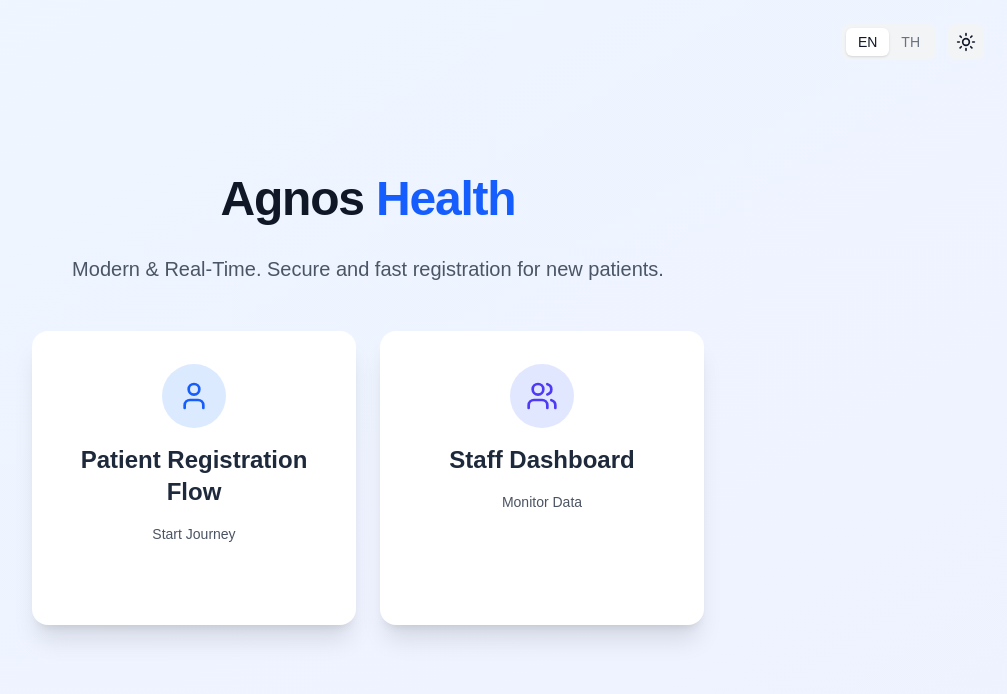
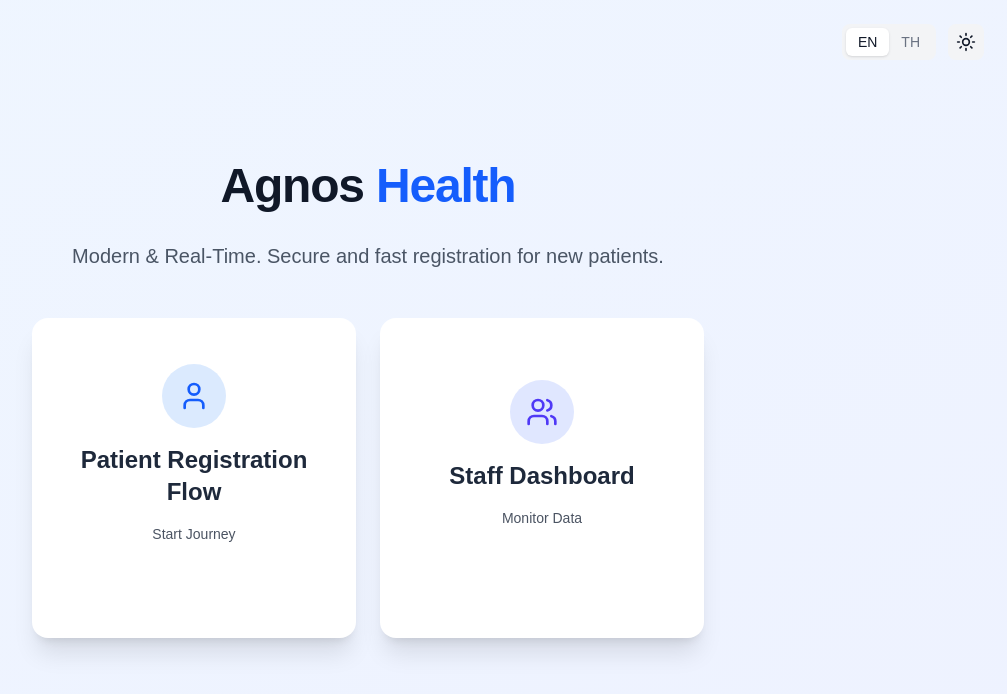
Before and after one commit to savewaris/agnos-frontend, a Next.js app: page / in a window 1280 px wide. Shown: the top 694 px of the page, without its empty margins (272-1279 px from the left). Built offline with nearby package versions, Linux system fonts and the light colour scheme; a web font is replaced by a local one.

Commit message:
Modify Fixed size of Homepage

```diff
--- a/app/page.tsx
+++ b/app/page.tsx
@@ -21,13 +21,13 @@ export default function Home() {
         <div className="grid grid-cols-1 md:grid-cols-2 gap-6 mt-12">
           <Link
             href="/patient"
-            className="group block p-8 bg-[var(--card-bg)] text-[var(--card-text)] rounded-2xl shadow-xl hover:shadow-2xl transition-all duration-300 transform hover:-translate-y-1 border border-transparent hover:border-blue-100 dark:hover:border-blue-900"
+            className="group block p-8 bg-[var(--card-bg)] text-[var(--card-text)] rounded-2xl shadow-xl hover:shadow-2xl transition-all duration-300 transform hover:-translate-y-1 border border-transparent hover:border-blue-100 dark:hover:border-blue-900 h-80 flex flex-col justify-center"
           >
             <div className="flex flex-col items-center space-y-4">
               <div className="p-4 bg-blue-100 dark:bg-blue-900/30 rounded-full group-hover:bg-blue-600 transition-colors duration-300">
                 <User className="w-8 h-8 text-blue-600 dark:text-blue-400 group-hover:text-white" />
               </div>
-              <h2 className="text-2xl font-bold">{t.home.patientFlow}</h2>
+              <h2 className="text-2xl font-bold text-center">{t.home.patientFlow}</h2>
               <p className="text-sm opacity-80">{t.home.start}</p>
               <div className="flex items-center text-blue-600 dark:text-blue-400 font-semibold mt-2 opacity-0 group-hover:opacity-100 transition-opacity">
                 {t.home.start} <ArrowRight className="w-4 h-4 ml-1" />
@@ -37,13 +37,13 @@ export default function Home() {
 
           <Link
             href="/staff"
-            className="group block p-8 bg-[var(--card-bg)] text-[var(--card-text)] rounded-2xl shadow-xl hover:shadow-2xl transition-all duration-300 transform hover:-translate-y-1 border border-transparent hover:border-indigo-100 dark:hover:border-indigo-900"
+            className="group block p-8 bg-[var(--card-bg)] text-[var(--card-text)] rounded-2xl shadow-xl hover:shadow-2xl transition-all duration-300 transform hover:-translate-y-1 border border-transparent hover:border-indigo-100 dark:hover:border-indigo-900 h-80 flex flex-col justify-center"
           >
             <div className="flex flex-col items-center space-y-4">
               <div className="p-4 bg-indigo-100 dark:bg-indigo-900/30 rounded-full group-hover:bg-indigo-600 transition-colors duration-300">
                 <Users className="w-8 h-8 text-indigo-600 dark:text-indigo-400 group-hover:text-white" />
               </div>
-              <h2 className="text-2xl font-bold">{t.home.staffDash}</h2>
+              <h2 className="text-2xl font-bold text-center">{t.home.staffDash}</h2>
               <p className="text-sm opacity-80">{t.home.monitor}</p>
               <div className="flex items-center text-indigo-600 dark:text-indigo-400 font-semibold mt-2 opacity-0 group-hover:opacity-100 transition-opacity">
                 {t.home.monitor} <ArrowRight className="w-4 h-4 ml-1" />
```
